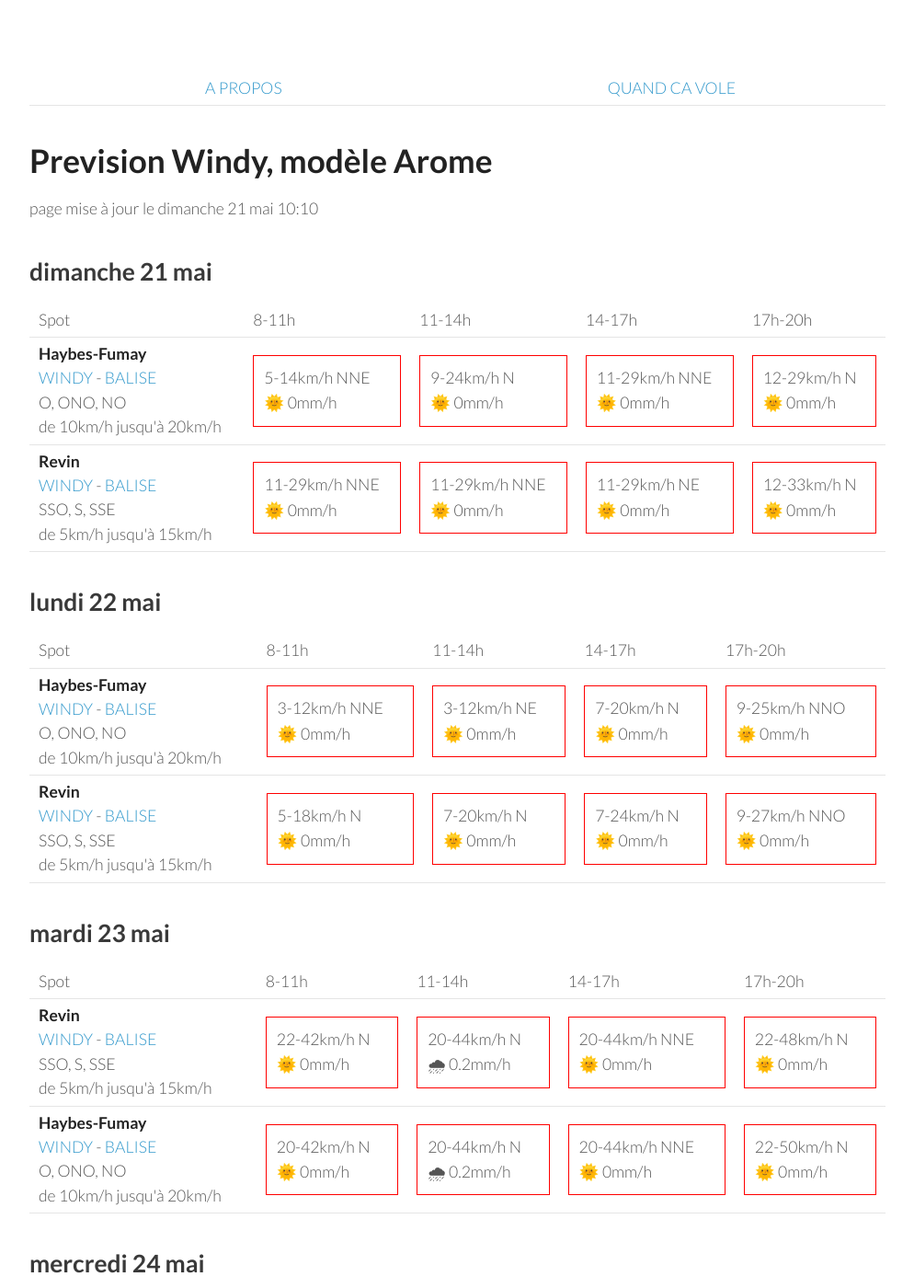
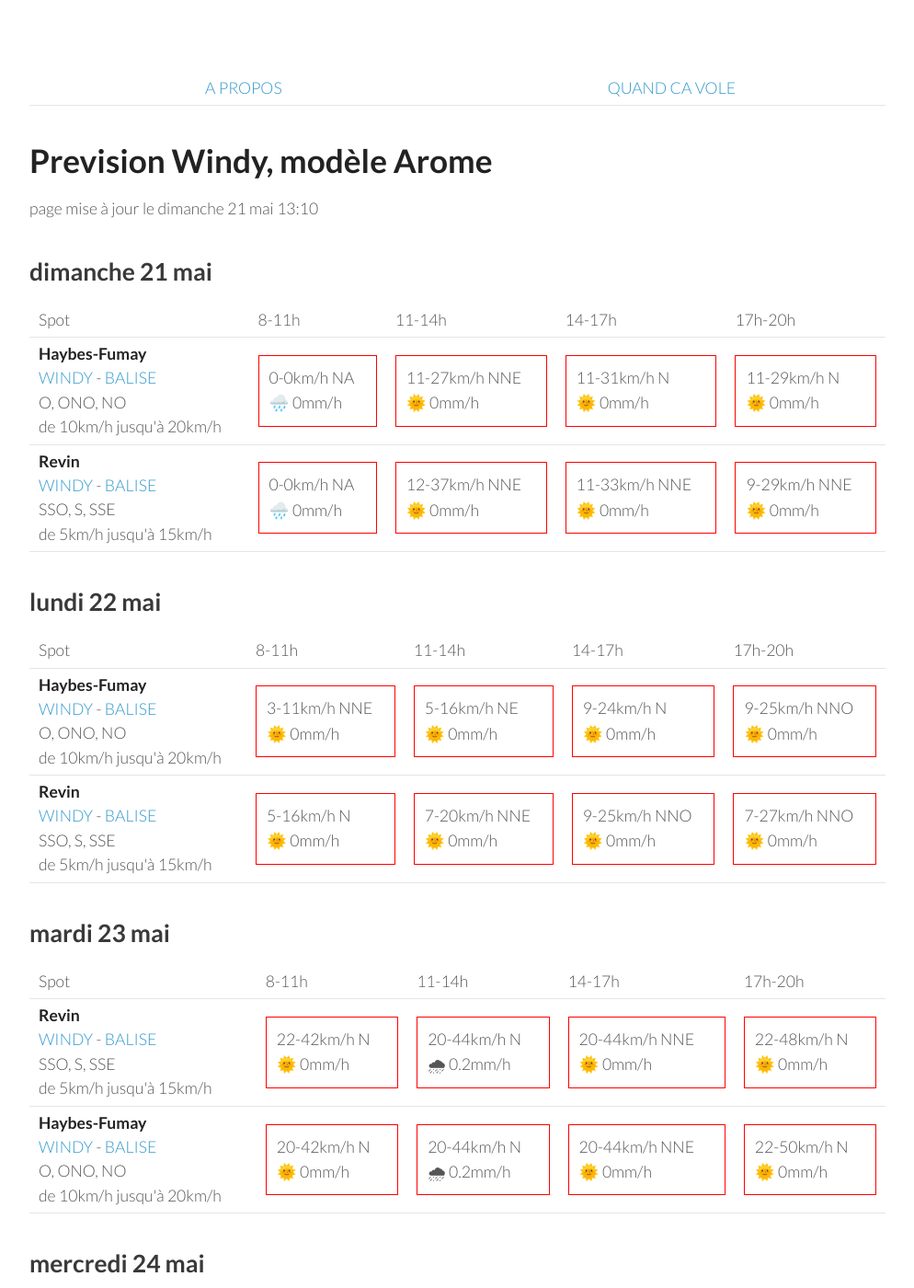
Before and after one commit to parapente-dans-le-nord/parapente-dans-le-nord.github.io, a Jekyll site: the page built from ardennes.markdown, in a window 1280 px wide and 1400 px high. Shown: the whole window at 92% size, without its empty margins (26-1020 px from the left). Built offline with Jekyll 4.4.1, drawn with Linux system fonts in a browser that asks for light colours.

Commit message:
update index.markdown

```diff
--- a/ardennes.markdown
+++ b/ardennes.markdown
@@ -7,7 +7,7 @@ title:  "Tous les spots"
 {: .links}
 
 # Prevision Windy, modèle Arome
-page mise à jour le dimanche 21 mai 10:10
+page mise à jour le dimanche 21 mai 13:10
 
 ## dimanche 21 mai
 
@@ -24,21 +24,19 @@ page mise à jour le dimanche 21 mai 10:10
 <tr>
         <td><strong>Haybes-Fumay</strong><br><a href="https://windy.com/49.998/4.715?49.913,4.738,10">WINDY</a> - <span class=""><a href="http://www.balisemeteo.com/balise.php?idBalise=104">BALISE</a> </span><br> <span class="vent-favorable">O, ONO, NO</span><br><span class="force-vent">de 10km/h jusqu'à 20km/h</span> </td>
 
-            <td><div class="not-flyable"><p>5-14km/h NNE</p><p>🌞 0mm/h</p></div></td>
-            <td><div class="not-flyable"><p>9-24km/h N</p><p>🌞 0mm/h</p></div></td>
-            <td><div class="not-flyable"><p>11-29km/h NNE</p><p>🌞 0mm/h</p></div></td>
-            <td><div class="not-flyable"><p>12-29km/h N</p><p>🌞 0mm/h</p></div></td>
-
+            <td><div class="not-flyable"><p>0-0km/h NA</p><p>🌧️ 0mm/h</p></div></td>
+            <td><div class="not-flyable"><p>11-27km/h NNE</p><p>🌞 0mm/h</p></div></td>
+            <td><div class="not-flyable"><p>11-31km/h N</p><p>🌞 0mm/h</p></div></td>
+            <td><div class="not-flyable"><p>11-29km/h N</p><p>🌞 0mm/h</p></div></td>
 
     </tr>
 <tr>
         <td><strong>Revin</strong><br><a href="https://windy.com/49.948/4.625?49.543,4.625,8">WINDY</a> - <span class=""><a href="http://www.balisemeteo.com/balise.php?idBalise=5019">BALISE</a> </span><br> <span class="vent-favorable">SSO, S, SSE</span><br><span class="force-vent">de 5km/h jusqu'à 15km/h</span> </td>
 
-            <td><div class="not-flyable"><p>11-29km/h NNE</p><p>🌞 0mm/h</p></div></td>
-            <td><div class="not-flyable"><p>11-29km/h NNE</p><p>🌞 0mm/h</p></div></td>
-            <td><div class="not-flyable"><p>11-29km/h NE</p><p>🌞 0mm/h</p></div></td>
-            <td><div class="not-flyable"><p>12-33km/h N</p><p>🌞 0mm/h</p></div></td>
-
+            <td><div class="not-flyable"><p>0-0km/h NA</p><p>🌧️ 0mm/h</p></div></td>
+            <td><div class="not-flyable"><p>12-37km/h NNE</p><p>🌞 0mm/h</p></div></td>
+            <td><div class="not-flyable"><p>11-33km/h NNE</p><p>🌞 0mm/h</p></div></td>
+            <td><div class="not-flyable"><p>9-29km/h NNE</p><p>🌞 0mm/h</p></div></td>
 
     </tr>
 
@@ -60,9 +58,9 @@ page mise à jour le dimanche 21 mai 10:10
 <tr>
         <td><strong>Haybes-Fumay</strong><br><a href="https://windy.com/49.998/4.715?49.913,4.738,10">WINDY</a> - <span class=""><a href="http://www.balisemeteo.com/balise.php?idBalise=104">BALISE</a> </span><br> <span class="vent-favorable">O, ONO, NO</span><br><span class="force-vent">de 10km/h jusqu'à 20km/h</span> </td>
 
-            <td><div class="not-flyable"><p>3-12km/h NNE</p><p>🌞 0mm/h</p></div></td>
-            <td><div class="not-flyable"><p>3-12km/h NE</p><p>🌞 0mm/h</p></div></td>
-            <td><div class="not-flyable"><p>7-20km/h N</p><p>🌞 0mm/h</p></div></td>
+            <td><div class="not-flyable"><p>3-11km/h NNE</p><p>🌞 0mm/h</p></div></td>
+            <td><div class="not-flyable"><p>5-16km/h NE</p><p>🌞 0mm/h</p></div></td>
+            <td><div class="not-flyable"><p>9-24km/h N</p><p>🌞 0mm/h</p></div></td>
             <td><div class="not-flyable"><p>9-25km/h NNO</p><p>🌞 0mm/h</p></div></td>
 
 
@@ -70,10 +68,10 @@ page mise à jour le dimanche 21 mai 10:10
 <tr>
         <td><strong>Revin</strong><br><a href="https://windy.com/49.948/4.625?49.543,4.625,8">WINDY</a> - <span class=""><a href="http://www.balisemeteo.com/balise.php?idBalise=5019">BALISE</a> </span><br> <span class="vent-favorable">SSO, S, SSE</span><br><span class="force-vent">de 5km/h jusqu'à 15km/h</span> </td>
 
-            <td><div class="not-flyable"><p>5-18km/h N</p><p>🌞 0mm/h</p></div></td>
-            <td><div class="not-flyable"><p>7-20km/h N</p><p>🌞 0mm/h</p></div></td>
-            <td><div class="not-flyable"><p>7-24km/h N</p><p>🌞 0mm/h</p></div></td>
-            <td><div class="not-flyable"><p>9-27km/h NNO</p><p>🌞 0mm/h</p></div></td>
+            <td><div class="not-flyable"><p>5-16km/h N</p><p>🌞 0mm/h</p></div></td>
+            <td><div class="not-flyable"><p>7-20km/h NNE</p><p>🌞 0mm/h</p></div></td>
+            <td><div class="not-flyable"><p>9-25km/h NNO</p><p>🌞 0mm/h</p></div></td>
+            <td><div class="not-flyable"><p>7-27km/h NNO</p><p>🌞 0mm/h</p></div></td>
 
 
     </tr>
```
